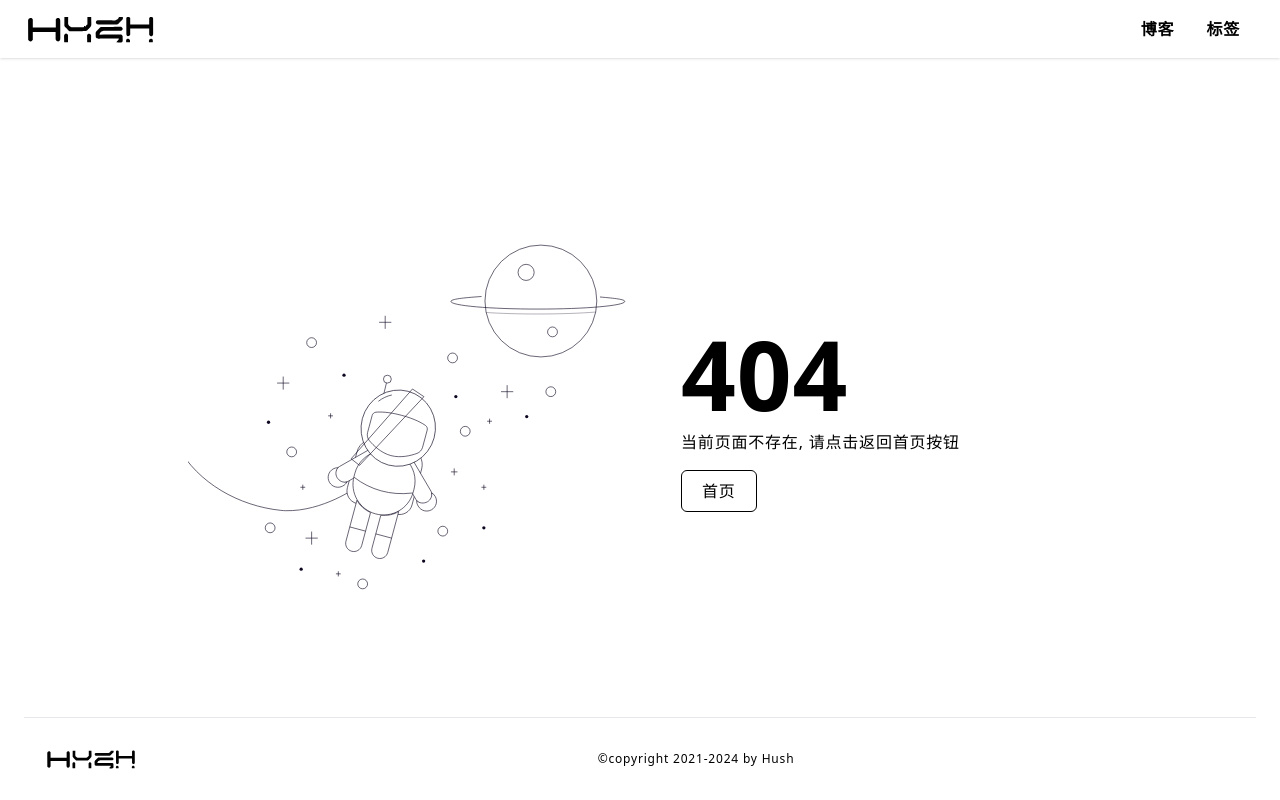
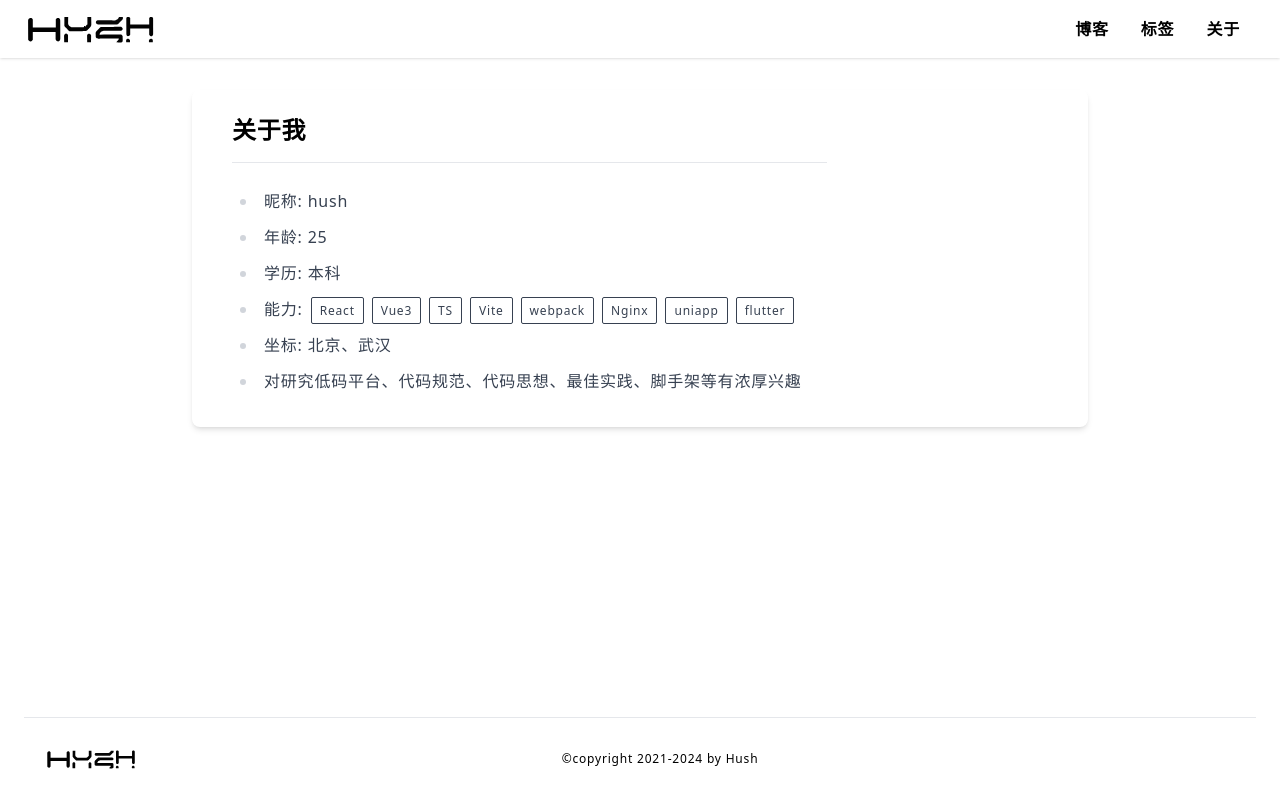
Before and after one commit to hushaha/blog_front, a Next.js app: page /my in a window 1280 px wide. Before the commit this address had no page. Built offline with nearby package versions, Linux system fonts and the light colour scheme; what @bytemd/plugin-gemoji, @bytemd/plugin-gfm, @bytemd/plugin-highlight-ssr, @bytemd/plugin-medium-zoom would draw is missing.

Commit message:
✨ feat: 添加'关于'路由，添加email、juejin地址

```diff
--- a/src/config/constant.ts
+++ b/src/config/constant.ts
@@ -8,5 +8,6 @@ export const BASE_CONFIG = {
 	name: "Hush",
 	email: "que_chenping@163.com",
 	github: "https://github.com/quechenping",
+	juejin: "https://juejin.cn/user/3544481221064318",
 	copyright: "©copyright 2021-2024",
 };
--- a/src/feature/Layout/Footer/index.tsx
+++ b/src/feature/Layout/Footer/index.tsx
@@ -1,11 +1,17 @@
 import Logo from "@/assets/imgs/logo.svg";
+import { message } from "@/components";
 import { BASE_CONFIG } from "@/config";
+import { copyToClipboard } from "@/utils";
 
-const { copyright, name, github } = BASE_CONFIG;
+const { copyright, name, github, email, juejin } = BASE_CONFIG;
 
 const Footer = () => {
-	const onClickGitHub = () => {
-		window.open(github);
+	const onClickEmail = () => {
+		copyToClipboard(email);
+		message.info({
+			title: "系统通知",
+			content: "复制成功",
+		});
 	};
 
 	return (
@@ -15,11 +21,28 @@ const Footer = () => {
 				<p className="text-xs leading-5">
 					{copyright} by {name}
 				</p>
-				<span className="flex items-center">
+				<span className="flex items-center gap-3">
 					<span
+						className="q-color-primary-hover icon-[clarity--email-solid] cursor-pointer"
+						style={{ width: "1.5rem", height: "1.5rem" }}
+						title={email}
+						onClick={onClickEmail}
+					/>
+					<a
+						className="q-color-primary-hover icon-[simple-icons--juejin] cursor-pointer"
+						style={{ width: "1.5rem", height: "1.5rem" }}
+						title={juejin}
+						href={juejin}
+						target="_blank"
+						rel="noopener noreferrer"
+					/>
+					<a
 						className="q-color-primary-hover icon-[octicon--mark-github-24] cursor-pointer"
 						style={{ width: "1.5rem", height: "1.5rem" }}
-						onClick={onClickGitHub}
+						title={github}
+						href={github}
+						target="_blank"
+						rel="noopener noreferrer"
 					/>
 				</span>
 			</div>
--- a/src/feature/Layout/Header/Links.tsx
+++ b/src/feature/Layout/Header/Links.tsx
@@ -24,6 +24,14 @@ const Links: FC<Props> = ({ onClick = () => {} }) => {
 					标签
 				</a>
 			</Link>
+			<Link href="/my">
+				<a
+					className="q-color-primary-hover mx-4 font-bold"
+					onClick={() => onClick("tags")}
+				>
+					关于
+				</a>
+			</Link>
 		</>
 	);
 };
--- /dev/null
+++ b/src/pages/my/index.tsx
@@ -0,0 +1,40 @@
+import { SEO } from "@/components";
+const My = () => {
+	const skillList = [
+		"React",
+		"Vue3",
+		"TS",
+		"Vite",
+		"webpack",
+		"Nginx",
+		"uniapp",
+		"flutter",
+	];
+	return (
+		<div className="mx-auto max-w-4xl">
+			<SEO title="关于我" />
+			<div className="q-card divide-y">
+				<div className="pb-4 text-xl font-bold sm:text-2xl">关于我</div>
+				<div className="prose w-full pt-4">
+					<ul>
+						<li>昵称: hush</li>
+						<li>年龄: 25</li>
+						<li>学历: 本科</li>
+						<li>
+							能力:
+							{skillList.map((itm) => (
+								<span className="q-tag ml-2" key={itm}>
+									{itm}
+								</span>
+							))}
+						</li>
+						<li>坐标: 北京、武汉</li>
+						<li>对研究低码平台、代码规范、代码思想、最佳实践、脚手架等有浓厚兴趣</li>
+					</ul>
+				</div>
+			</div>
+		</div>
+	);
+};
+
+export default My;
--- a/src/utils/bytemdPlugin.ts
+++ b/src/utils/bytemdPlugin.ts
@@ -85,6 +85,7 @@ export const targetBlankLink = (): BytemdPlugin => {
 				// 非锚点链接
 				if (itm.getAttribute("href")[0] !== "#") {
 					itm.setAttribute("target", "_blank");
+					itm.setAttribute("rel", "noopener noreferrer");
 				}
 			});
 		},
```
